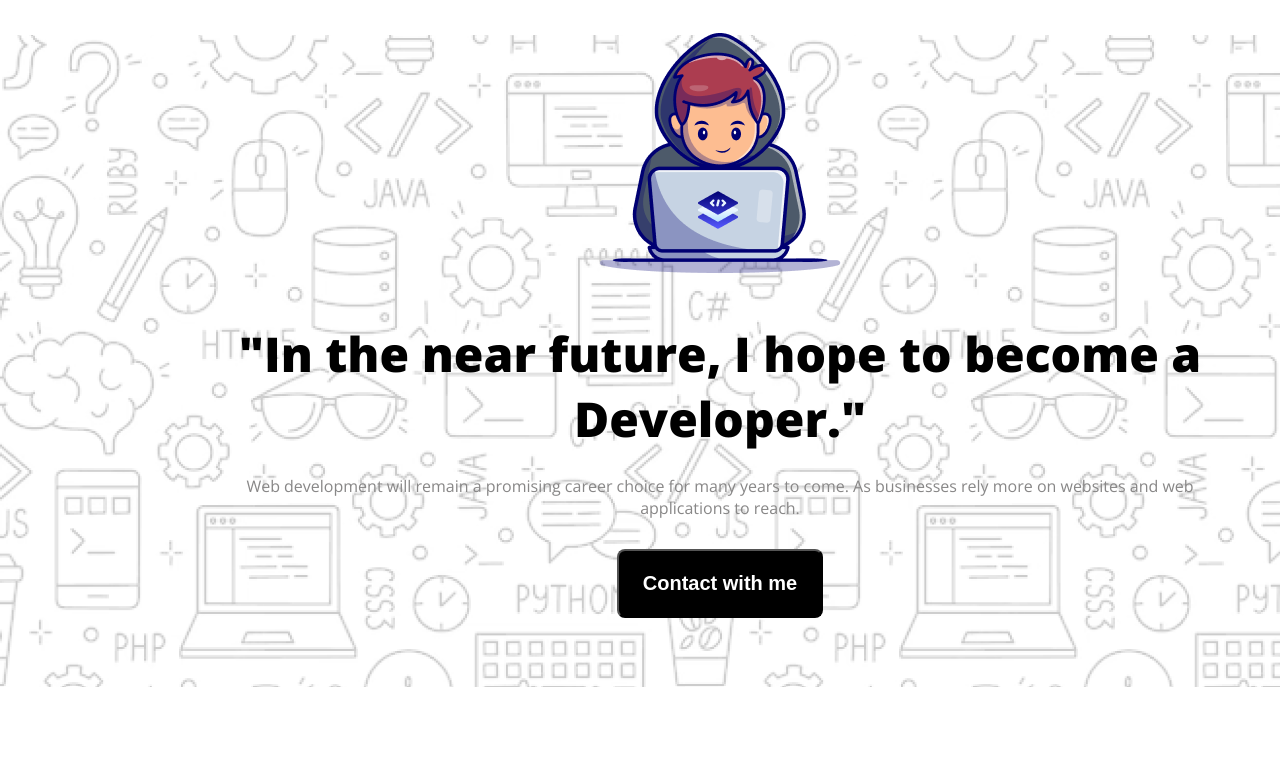
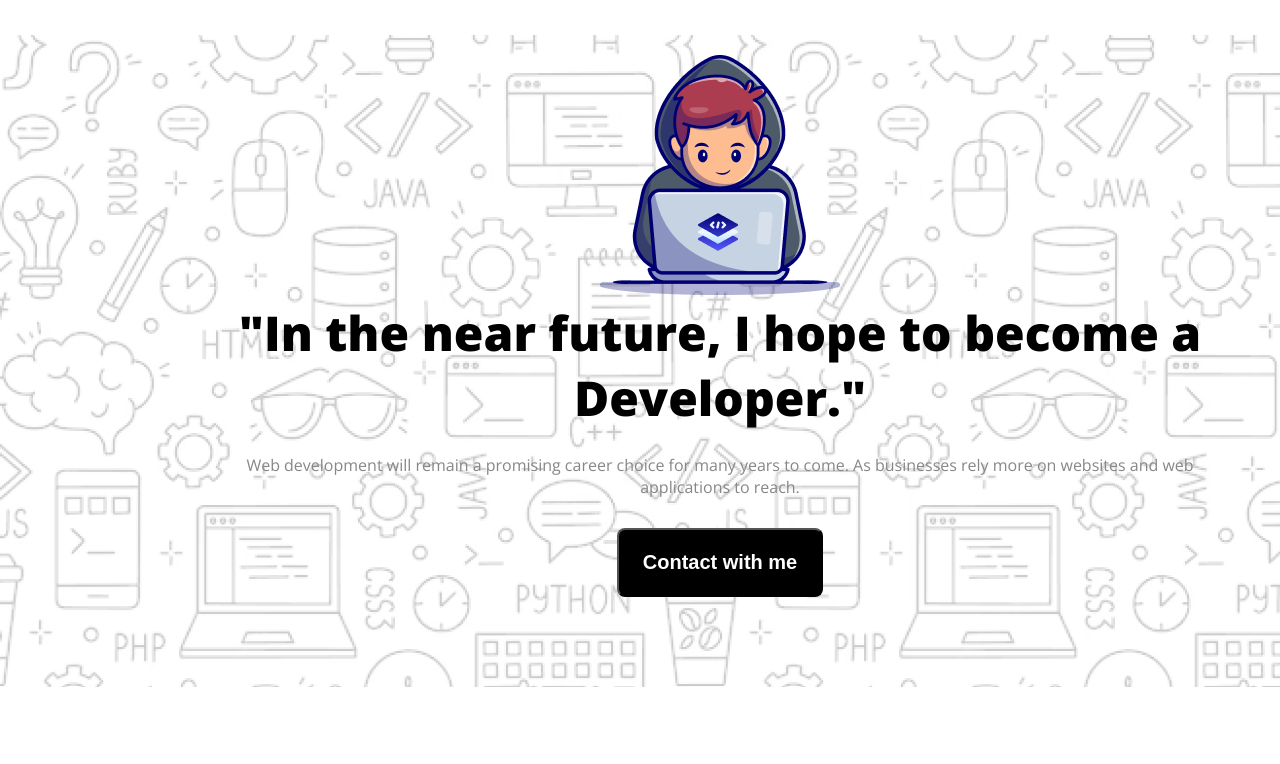
Before and after one commit to nomanmia128/assignment1-b10, a plain HTML site: page index.html in a window 1280 px wide. Shown: the top 764 px of the page. Drawn offline with nearby package versions, Linux system fonts and the light colour scheme.

Commit message:
All complete assignment-1

```diff
--- a/style/assignment1.css
+++ b/style/assignment1.css
@@ -33,7 +33,6 @@ header{
     text-align: center;
 }
 .banner-title{
-    margin-top: 43px;
      font-size: 48px;
      font-weight: 800;
 }
```
